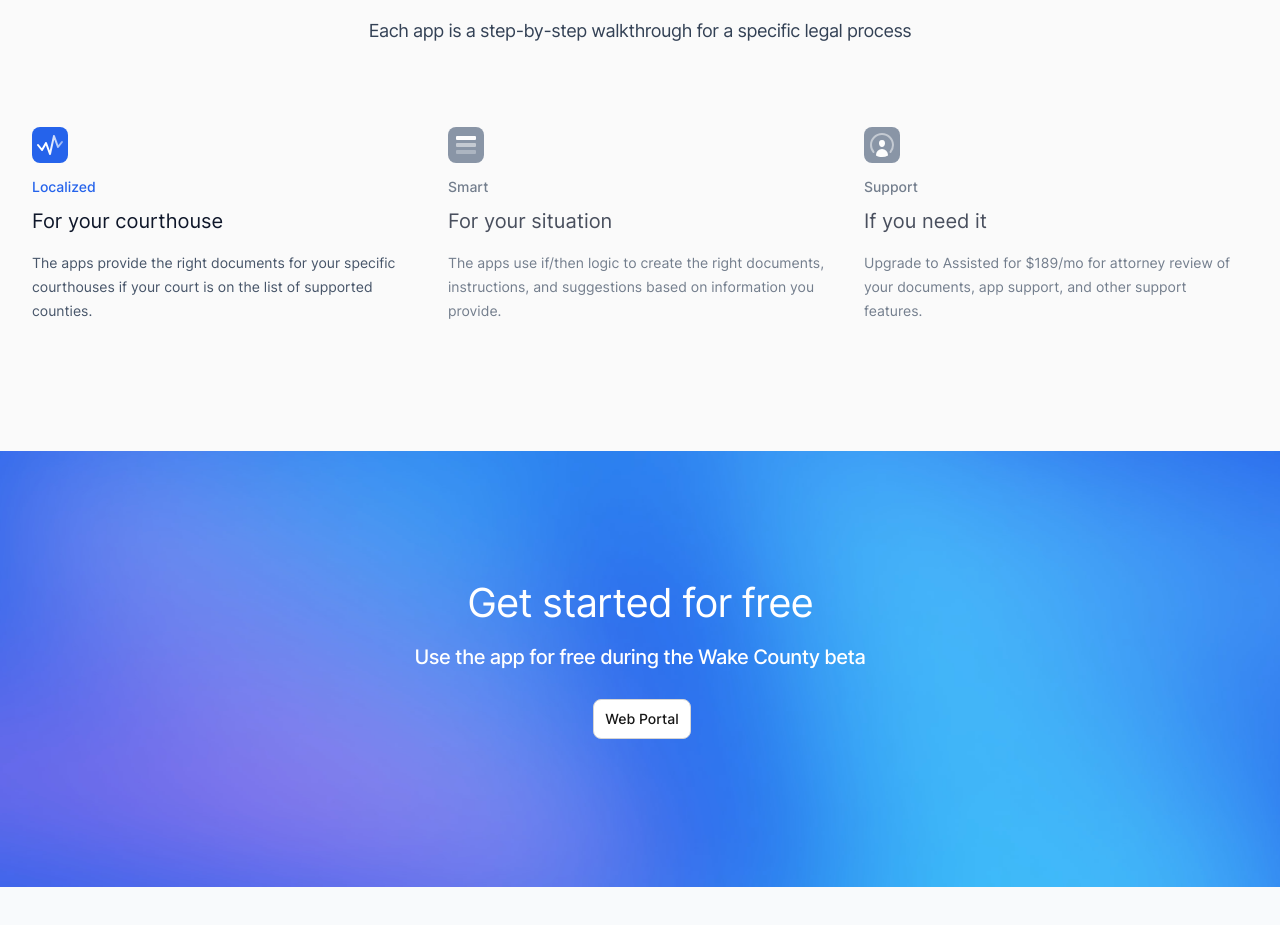
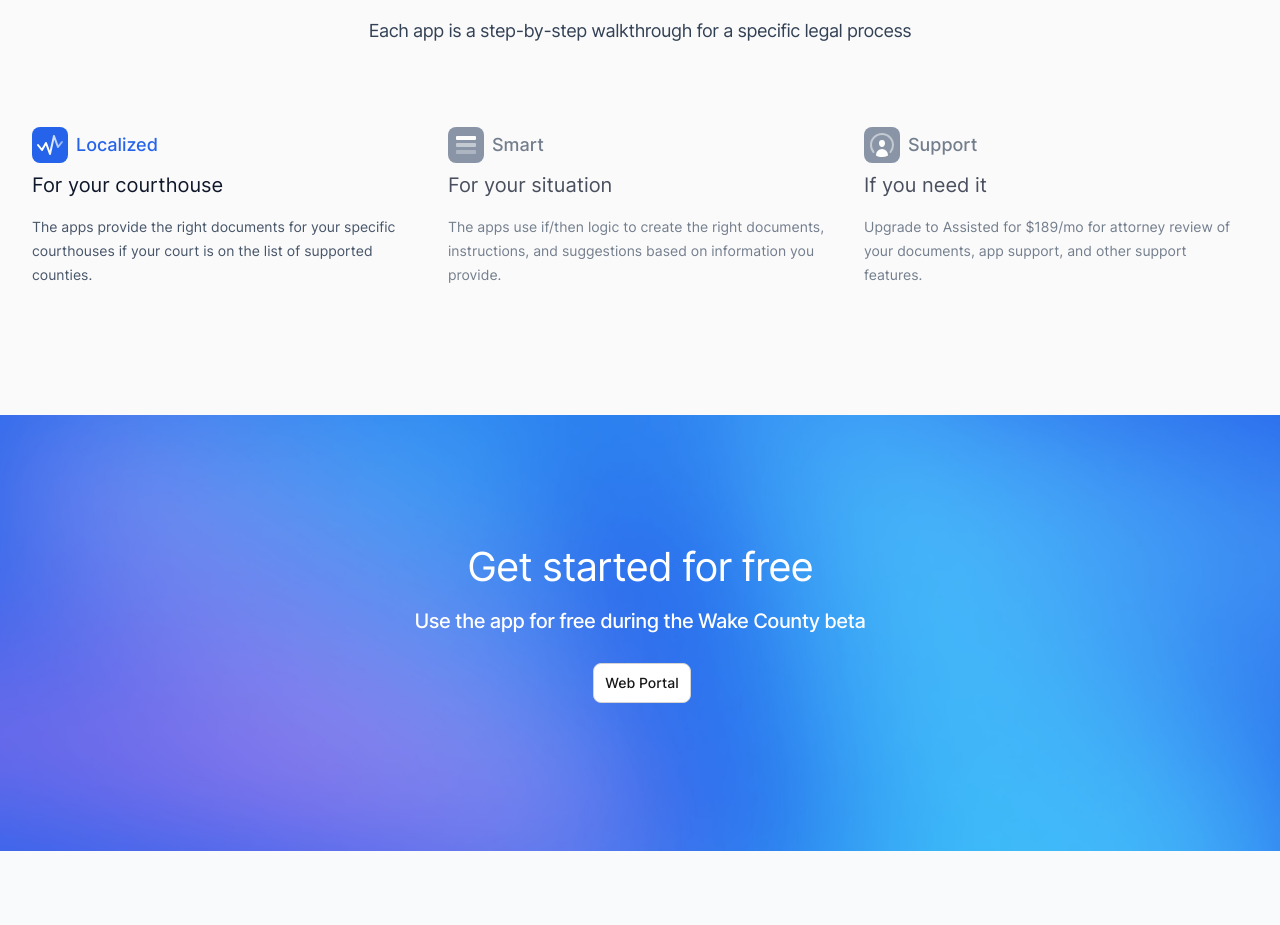
Before and after one commit to David44357/KingLawWebsite, a Next.js app: page /prometheus in a window 1280 px wide. Shown: the part 2104-3029 px from the top of the page. Built offline with nearby package versions, Linux system fonts and the light colour scheme.

Commit message:
icon apps

```diff
--- a/src/components/PromSecondaryFeatures.jsx
+++ b/src/components/PromSecondaryFeatures.jsx
@@ -104,9 +104,10 @@ function Feature({ feature, isActive, className, ...props }) {
       className={clsx(className, !isActive && 'opacity-75 hover:opacity-100')}
       {...props}
     >
+      <div class="flex gap-2">
         <div
           className={clsx(
-          'w-9 rounded-lg',
+            'w-9 rounded-lg ',
             isActive ? 'bg-blue-600' : 'bg-slate-500',
           )}
         >
@@ -116,12 +117,22 @@ function Feature({ feature, isActive, className, ...props }) {
         </div>
         <h3
           className={clsx(
+            'mt-[2px] text-lg font-medium',
+            isActive ? 'text-blue-600' : 'text-slate-600',
+          )}
+        >
+          {feature.name}
+        </h3>
+
+      </div>
+      {/* <h3
+        className={clsx(
           'mt-3 text-sm font-medium',
           isActive ? 'text-blue-600' : 'text-slate-600',
         )}
       >
         {feature.name}
-      </h3>
+      </h3> */}
       <p className="mt-2 font-display text-xl text-slate-900">
         {feature.summary}
       </p>
```
Lines whose indentation alone changed are shown as unchanged.
